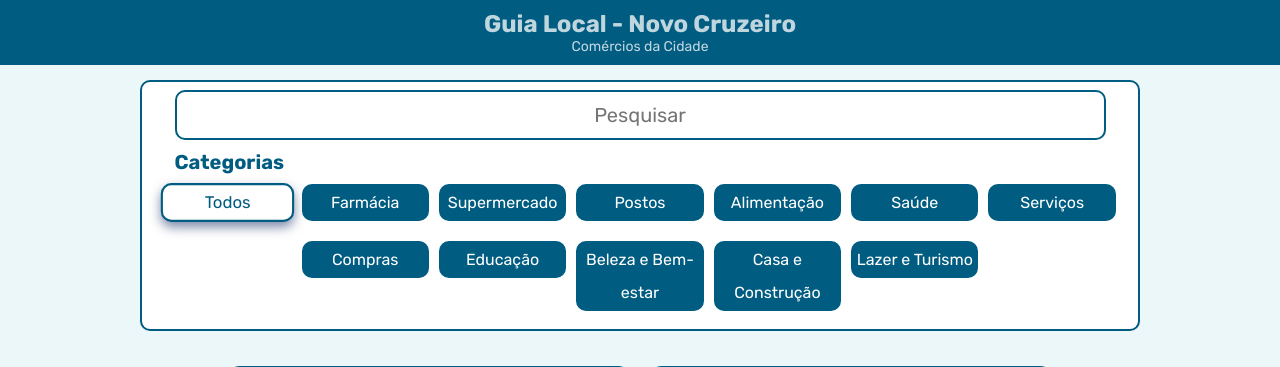
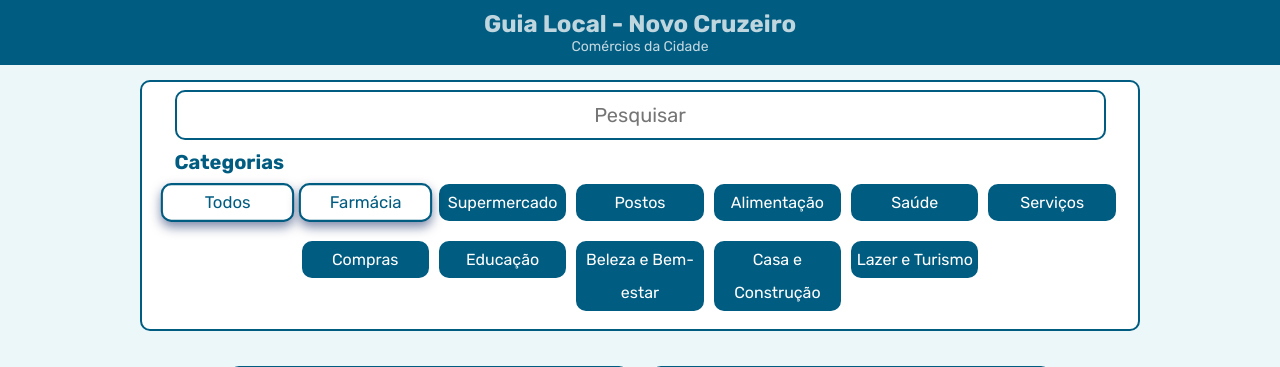
Before and after one commit to Kaua1782008/Guia_Local, a PHP site: the page made by index.php in a window 1280 px wide, with the pointer over the restyled element. Shown: the top 367 px of the page. Run offline with PHP 8.4, Linux system fonts and the light colour scheme; data comes from the database, SQL or seed files in the repository.

Commit message:
funçôes extras

```diff
--- a/css/style.css
+++ b/css/style.css
@@ -92,13 +92,13 @@ html,body{
 	margin-left: 2.5%;
 }
 
-.pesquisa a:hover{
+.pesquisa a:hover,
+.pesquisa a.ativo {
     box-shadow: 0px 5px 10px 0px rgba(2, 25, 87, 0.5);
     transform: scale(1.05);
     background-color: #fff;
-	color: #005c81;
+    color: #005c81;
 }
-
 .pesquisa a {
 	background-color: #005c81;
 	color: #fff;
```
Also changed, not shown: index.php (line endings or trailing spaces).
